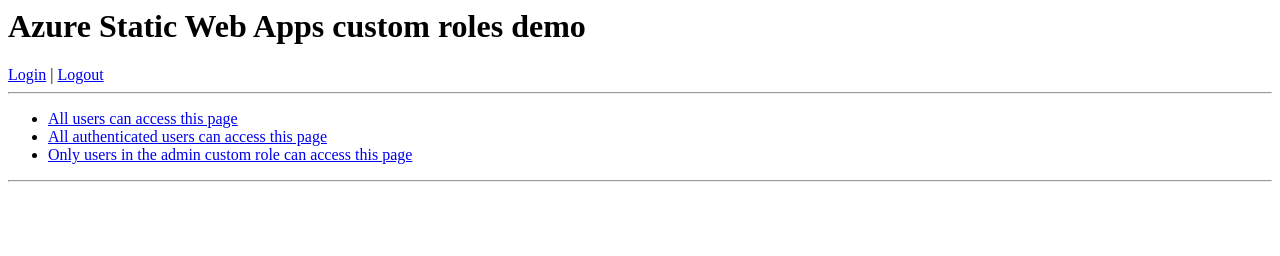
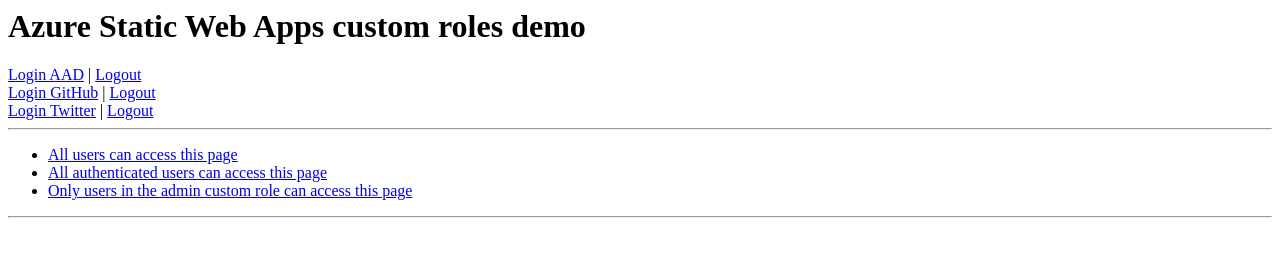
Before and after one commit to dilin-MS/my-custom-roles-app, a plain HTML site: page frontend/index.html in a window 1280 px wide. Drawn offline with Linux system fonts and the light colour scheme; no server answers.

Commit message:
Update inex.js adding aad / github / twitter login

```diff
--- a/frontend/index.html
+++ b/frontend/index.html
@@ -15,7 +15,13 @@
 <body>
     <h1>Azure Static Web Apps custom roles demo</h1>
     <div>
-        <a href="/.auth/login/aad">Login</a> | <a href="/.auth/logout">Logout</a>
+        <a href="/.auth/login/aad">Login AAD</a> | <a href="/.auth/logout">Logout</a>
+    </div>
+    <div>
+        <a href="/.auth/login/aad">Login GitHub</a> | <a href="/.auth/logout">Logout</a>
+    </div>
+    <div>
+        <a href="/.auth/login/aad">Login Twitter</a> | <a href="/.auth/logout">Logout</a>
     </div>
     <hr>
     <div>
```
